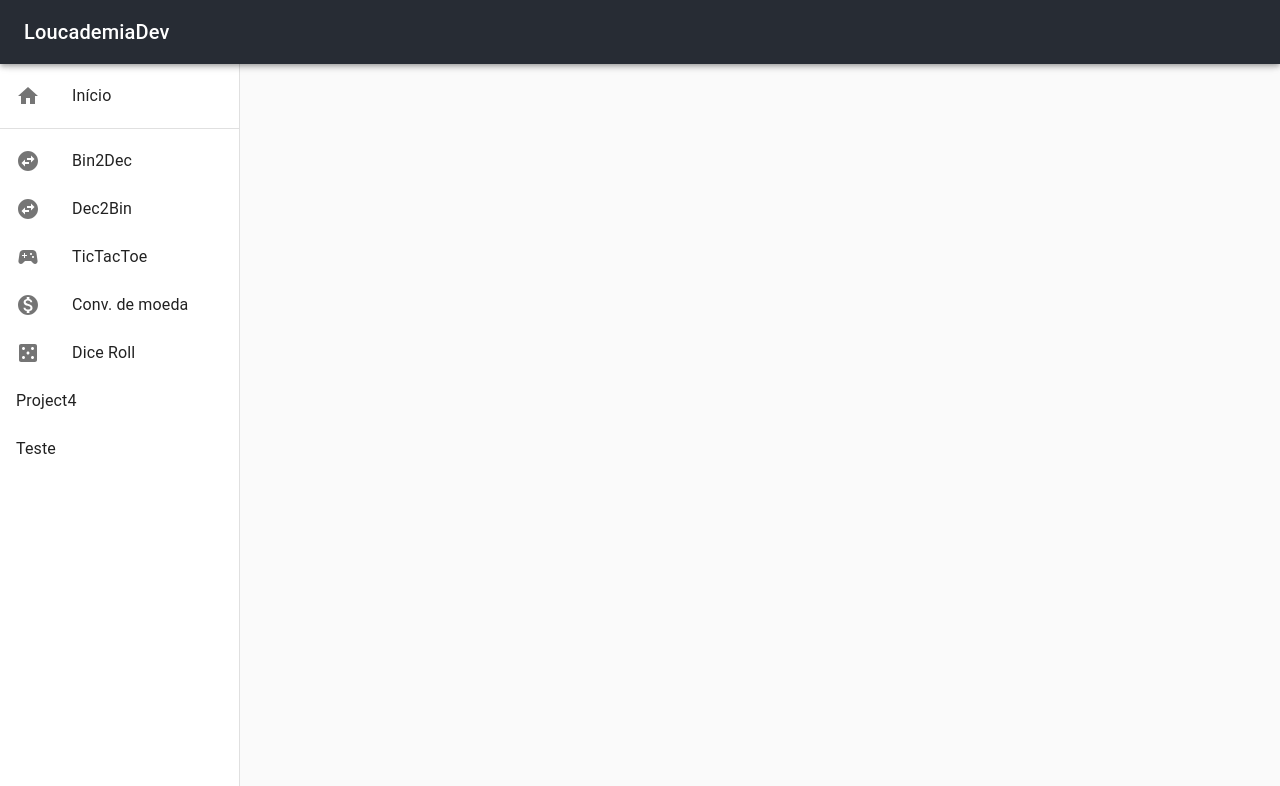
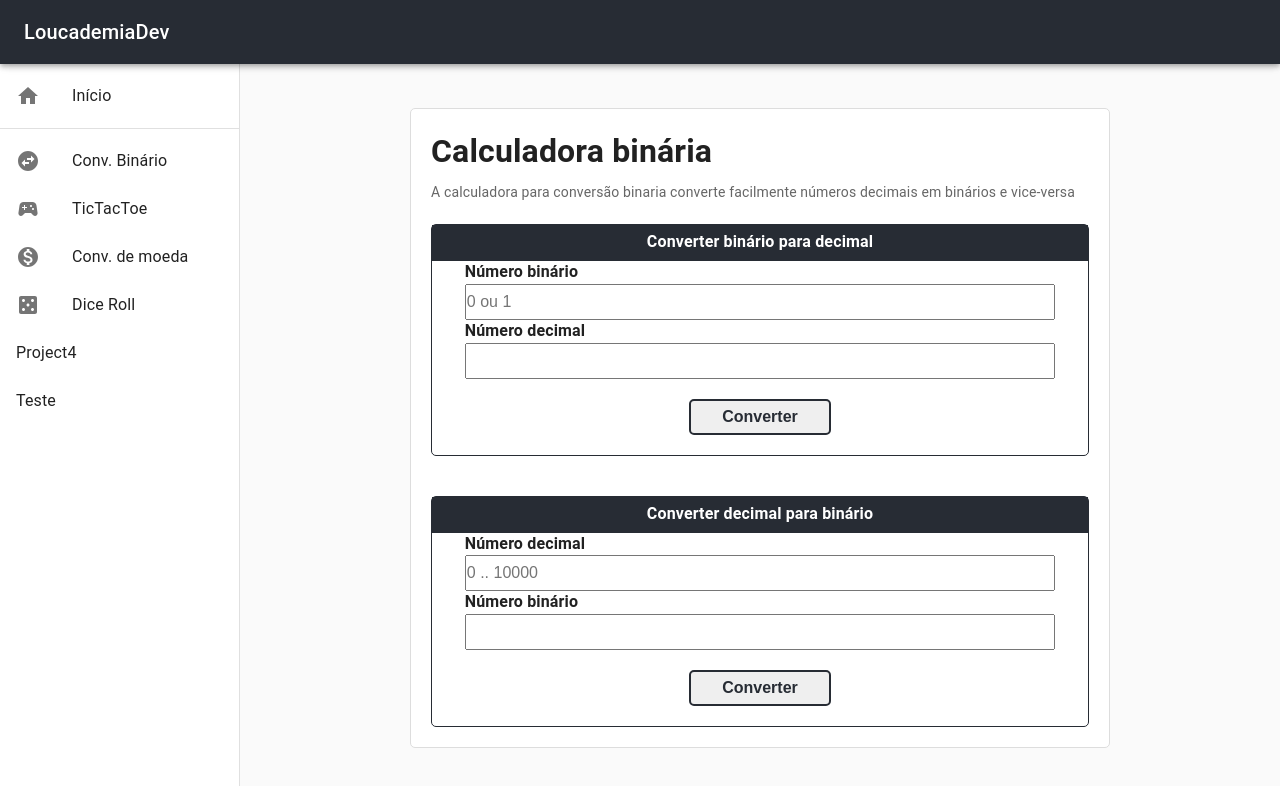
Before and after one commit to grcreutzberg/mydevwebsite, a React (Create React App) app: page /convBinario in a window 1280 px wide. Shown: the top 786 px of the page. Built offline with nearby package versions, Linux system fonts and the light colour scheme.

Commit message:
Calculadora binária
Juntado os conversores decimal/binario

```diff
--- a/src/components/Header/index.js
+++ b/src/components/Header/index.js
@@ -70,13 +70,9 @@ export default function ClippedDrawer() {
         </List>
         <Divider />
         <List>
-          <ListItem button key={'bin2dec'} component="a" href="/bin2dec">
+          <ListItem button key={'convBinario'} component="a" href="/convBinario">
             <ListItemIcon>{<SwapHorizontalCircleIcon />}</ListItemIcon>
-            <ListItemText primary={'Bin2Dec'} />
-          </ListItem>
-          <ListItem button key={'dec2bin'} component="a" href="/dec2bin">
-            <ListItemIcon>{<SwapHorizontalCircleIcon />}</ListItemIcon>
-            <ListItemText primary={'Dec2Bin'} />
+            <ListItemText primary={'Conv. Binário'} />
           </ListItem>
           <ListItem button key={'TicTacToe'} component="a" href="/TicTacToe">
             <ListItemIcon>{<GameIcon />}</ListItemIcon>
--- a/src/pages/binToDec/index.js
+++ /dev/null
@@ -1,45 +0,0 @@
-import React, { Component } from 'react';
-import "./styles.css";
-
-export default class binToDec extends Component {
-
-    state = {
-        binaryValue: null,
-        decimalValue: null
-    }
-
-    convertValue = () => {
-        const newDecimalValue = parseInt(document.querySelector('input#binary').value,2);
-        this.setState({
-            decimalValue: newDecimalValue
-        });
-    }
-
-    render() {
-        return (
-            <div className="binToDec-form">
-                <h2>Converter número binário em decimal</h2>
-                    <label>Número binário</label>
-                    <br />
-                    <input
-                        type="text"
-                        placeholder="0 ou 1"
-                        autoComplete="off"
-                        id="binary"
-                        value={this.state.binaryValue}
-                    />
-                    <br />
-                    <label>Número decimal</label>
-                    <br />
-                    <input
-                        type="text"
-                        id="decimal"
-                        value={this.state.decimalValue}
-                        readonly='true'
-                    />
-                    <br />
-                    <button onClick={this.convertValue}>Converter</button>
-            </div>
-        );
-    }
-}
--- /dev/null
+++ b/src/pages/convBinario/index.js
@@ -0,0 +1,78 @@
+import React, { Component } from 'react';
+import "./styles.css";
+
+export default class convBinario extends Component {
+
+    state = {
+        binaryValue: null,
+        decimalValue: null
+    }
+
+    convertValueBinToDec = () => {
+        const newDecimalValue = parseInt(document.querySelector('input#BinToDecBinary').value, 2);
+        this.setState({
+            decimalValue: newDecimalValue
+        });
+    }
+
+    convertValueDecToBin = () => {
+        const newBinaryValue = parseInt(document.querySelector('input#DecToBinDecimal').value, 10).toString(2);
+        this.setState({
+            binaryValue: newBinaryValue
+        });
+    }
+
+    render() {
+        return (
+            <div className="convBin-form">
+                <h2>Calculadora binária</h2>
+                <p>A calculadora para conversão binaria converte facilmente números decimais em binários e vice-versa</p>
+                <div className="convBin-div">
+                    <h3>Converter binário para decimal</h3>
+                    <label>Número binário</label>
+                    <br />
+                    <input
+                        type="text"
+                        placeholder="0 ou 1"
+                        autoComplete="off"
+                        id="BinToDecBinary"
+                    />
+                    <br />
+                    <label>Número decimal</label>
+                    <br />
+                    <input
+                        type="text"
+                        id="BinToDecDecimal"
+                        value={this.state.decimalValue}
+                        readonly='true'
+                    />
+                    <br />
+                    <button onClick={this.convertValueBinToDec}>Converter</button>
+                </div>
+                <br />
+                <div className="convBin-div">
+                    <h3>Converter decimal para binário</h3>
+                    <label>Número decimal</label>
+                    <br />
+                    <input
+                        type="text"
+                        placeholder="0 .. 10000"
+                        autoComplete="off"
+                        id="DecToBinDecimal"
+                    />
+                    <br />
+                    <label>Número binário</label>
+                    <br />
+                    <input
+                        type="text"
+                        id="DecToBinBinary"
+                        value={this.state.binaryValue}
+                        readonly='true'
+                    />
+                    <br />
+                    <button onClick={this.convertValueDecToBin}>Converter</button>
+                </div>
+            </div>
+        );
+    }
+}
--- /dev/null
+++ b/src/pages/convBinario/styles.css
@@ -0,0 +1,75 @@
+.convBin-form {
+    max-width: 700px;
+    margin: 20px auto 0;
+    padding: 20px;
+    background:  #fff;
+    border-radius: 5px;
+    border:  1px solid #ddd;
+}
+
+.convBin-form h2 {
+    font-size: 32px;
+}
+
+.convBin-form p {
+    color: #666;
+    line-height: 24px;
+    margin-top: 5px;
+}
+
+.convBin-div {
+    margin: 20px auto 0;
+    border-radius: 5px;
+    border:  1px solid #272C34;
+    padding-bottom: 20px;
+}
+
+.convBin-div h3 {
+    height: 36px;
+    background: #272C34;
+    color: #fff;
+    font-weight: bold;
+    font-size:  16px;
+    text-decoration: node;
+    display: flex;
+    justify-content: center;
+    align-items: center;
+}
+
+.convBin-div label {
+    height: 40px;
+    margin-left: 5%;
+    margin-right: 5%;
+    font-size:  16px;
+    font-weight: bold;
+}
+
+.convBin-div input {
+    margin-left: 5%;
+    margin-right: 5%;
+    height: 36px;
+    width: 90%;
+    font-size:  16px;
+}
+
+.convBin-div button {
+    margin: 20px auto 0;
+    height: 36px;
+    width: 142px;
+    border-radius: 5px;
+    border: 2px solid #272C34;
+    background: node;
+    color: #272C34;
+    font-weight: bold;
+    font-size:  16px;
+    text-decoration: node;
+    display: flex;
+    justify-content: center;
+    align-items: center;
+    transition: all 0.2s;
+}
+
+.convBin-div button:hover {
+    background: #272C34;
+    color: #fff;
+}
--- a/src/pages/decToBin/index.js
+++ /dev/null
@@ -1,45 +0,0 @@
-import React, { Component } from 'react';
-import "./styles.css";
-
-export default class binToDec extends Component {
-
-    state = {
-        binaryValue: null,
-        decimalValue: null
-    }
-
-    convertValue = () => {
-        const newBinaryValue = parseInt(document.querySelector('input#decimal').value, 10).toString(2);
-        this.setState({
-            binaryValue: newBinaryValue
-        });
-    }
-
-    render() {
-        return (
-            <div className="binToDec-form">
-                <h2>Converter número decimal em binário</h2>
-                    <label>Número decimal</label>
-                    <br />
-                    <input
-                        type="text"
-                        placeholder="0 ou 1"
-                        autoComplete="off"
-                        id="decimal"
-                        value={this.state.decimalValue}
-                    />
-                    <br />
-                    <label>Número binário</label>
-                    <br />
-                    <input
-                        type="text"
-                        id="binary"
-                        value={this.state.binaryValue}
-                        readonly='true'
-                    />
-                    <br />
-                    <button onClick={this.convertValue}>Converter</button>
-            </div>
-        );
-    }
-}
--- a/src/routes.js
+++ b/src/routes.js
@@ -4,15 +4,13 @@ import { BrowserRouter, Switch, Route } from 'react-router-dom';
 import Home from './pages/home';
 import Main from './pages/main';
 import Products from './pages/product';
-import binToDec from './pages/binToDec';
-import decToBin from './pages/decToBin';
+import convBinario from './pages/convBinario';
 
 const Routes = () => (
     <BrowserRouter>
         <Switch>
             <Route exact path="/home" component={Home} />
-            <Route path="/bin2dec" component={binToDec} />
-            <Route path="/dec2bin" component={decToBin} />
+            <Route path="/convBinario" component={convBinario} />
             <Route path="/mainTeste" component={Main} />
             <Route path="/products/:id" component={Products} />
         </Switch>
```
Also changed, not shown: src/pages/binToDec/styles.css (deleted), src/pages/decToBin/styles.css (deleted).
